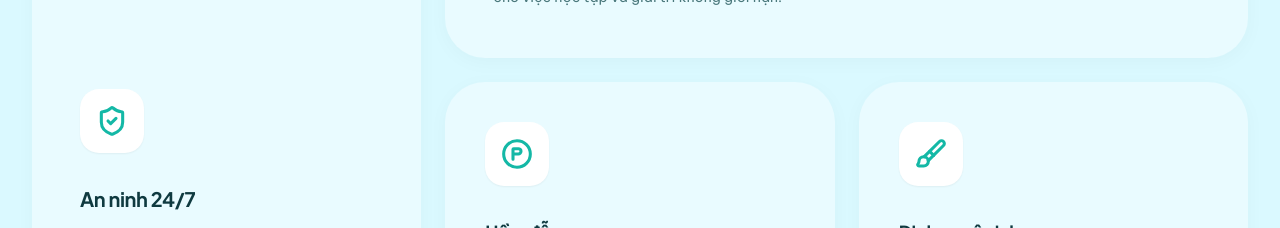
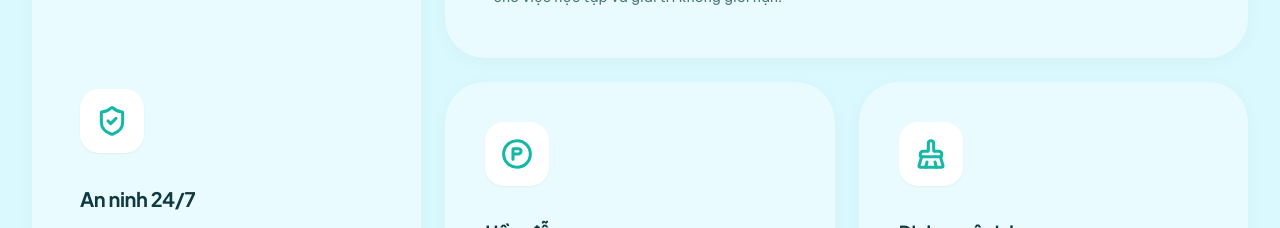
Before and after one commit to tman03898-afk/Nhom-Do-An-CNPM-2026, a React (Vite) app in the folder phong-tro-frontend/: page / in a window 1280 px wide. Shown: the part 2040-2268 px from the top of the page. Built offline with nearby package versions, Linux system fonts and the light colour scheme.

Commit message:
style: change cleaning icon to BrushCleaning

```diff
--- a/phong-tro-frontend/src/pages/guest/HomePage.jsx
+++ b/phong-tro-frontend/src/pages/guest/HomePage.jsx
@@ -1,6 +1,6 @@
 import { Link } from 'react-router-dom';
 import { useState } from 'react';
-import { ArrowRight, Wifi, Phone, MapPin, MessageCircle, ChevronDown, ShieldCheck, ParkingCircle, Brush } from 'lucide-react';
+import { ArrowRight, Wifi, Phone, MapPin, MessageCircle, ChevronDown, ShieldCheck, ParkingCircle, BrushCleaning } from 'lucide-react';
 import CustomSelect from '../../components/common/CustomSelect';
 
 export default function HomePage() {
@@ -181,7 +181,7 @@ export default function HomePage() {
             {/* Bottom right 2 */}
             <div className="bg-[#E9FBFF] p-8 md:p-10 rounded-[2.5rem] hover:-translate-y-2 transition-transform shadow-[0_4px_20px_rgba(0,0,0,0.03)] h-full min-h-[260px]">
               <div className="w-16 h-16 bg-white rounded-[1.2rem] flex items-center justify-center mb-8 shadow-sm">
-                <Brush className="w-8 h-8 text-[#14B8A6]" strokeWidth={2.3} />
+                <BrushCleaning className="w-8 h-8 text-[#14B8A6]" strokeWidth={2.3} />
               </div>
               <h4 className="font-sans font-bold text-lg mb-2 text-nest-text-primary">Dịch vụ vệ sinh</h4>
               <p className="text-sm text-nest-text-secondary leading-relaxed">Duy trì không gian chung luôn sạch đẹp, thường xuyên mỗi ngày.</p>
```
